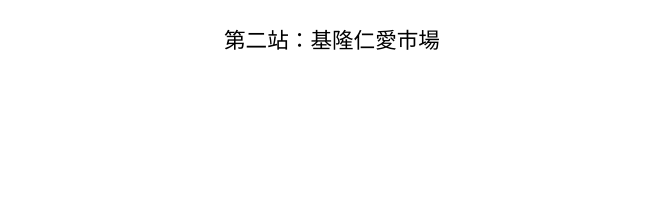
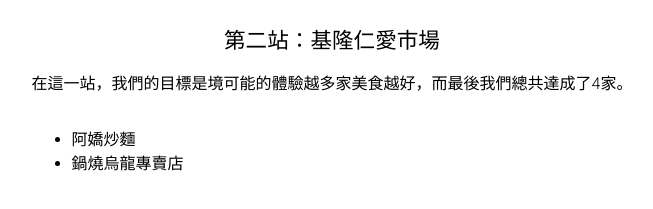
Before and after one commit to Aggressive-Duck/Log, a plain HTML site: page index.html in a window 1280 px wide. Shown: the part 507-716 px from the top of the page, without its empty margins (308-961 px from the left). Drawn offline with Linux system fonts and the light colour scheme.

Commit message:
Add content

```diff
--- a/index.html
+++ b/index.html
@@ -20,7 +20,13 @@
 
         <div>
             <h3 class="margultra">第二站：基隆仁愛市場</h3>
-            <p></p>
+            <p>在這一站，我們的目標是境可能的體驗越多家美食越好，而最後我們總共達成了4家。</p>
+            <div class="list">
+                <ul>
+                    <li>阿嬌炒麵</li>
+                    <li>鍋燒烏龍專賣店</li>
+                </ul>
+            </div>
         </div>
     </div>
 
--- a/style.css
+++ b/style.css
@@ -12,6 +12,11 @@ div {
     flex-direction: column;
     justify-content: center;
     align-items: center;
+    flex: auto;
+}
+
+.list {
+    align-self: flex-start;
 }
 
 .margmid {
@@ -46,4 +51,5 @@ h2, p {
 
 img {
     width: 60%;
+    height: auto;
 }
```
